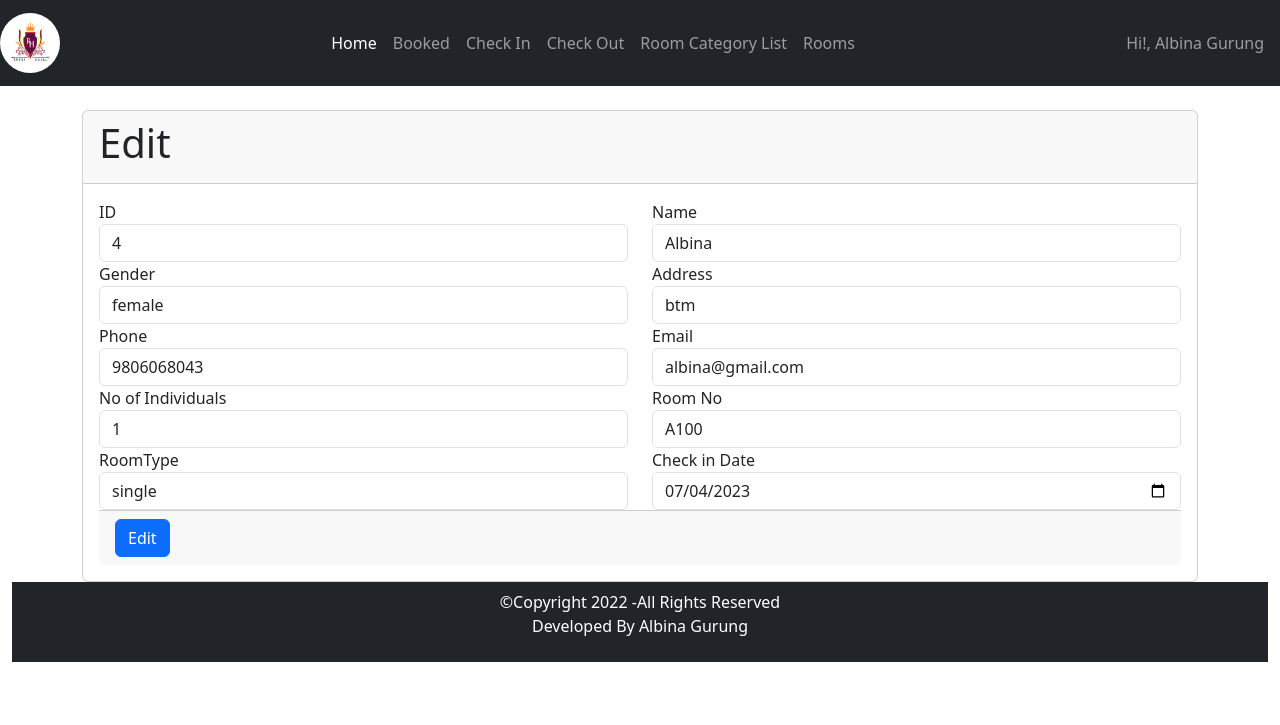
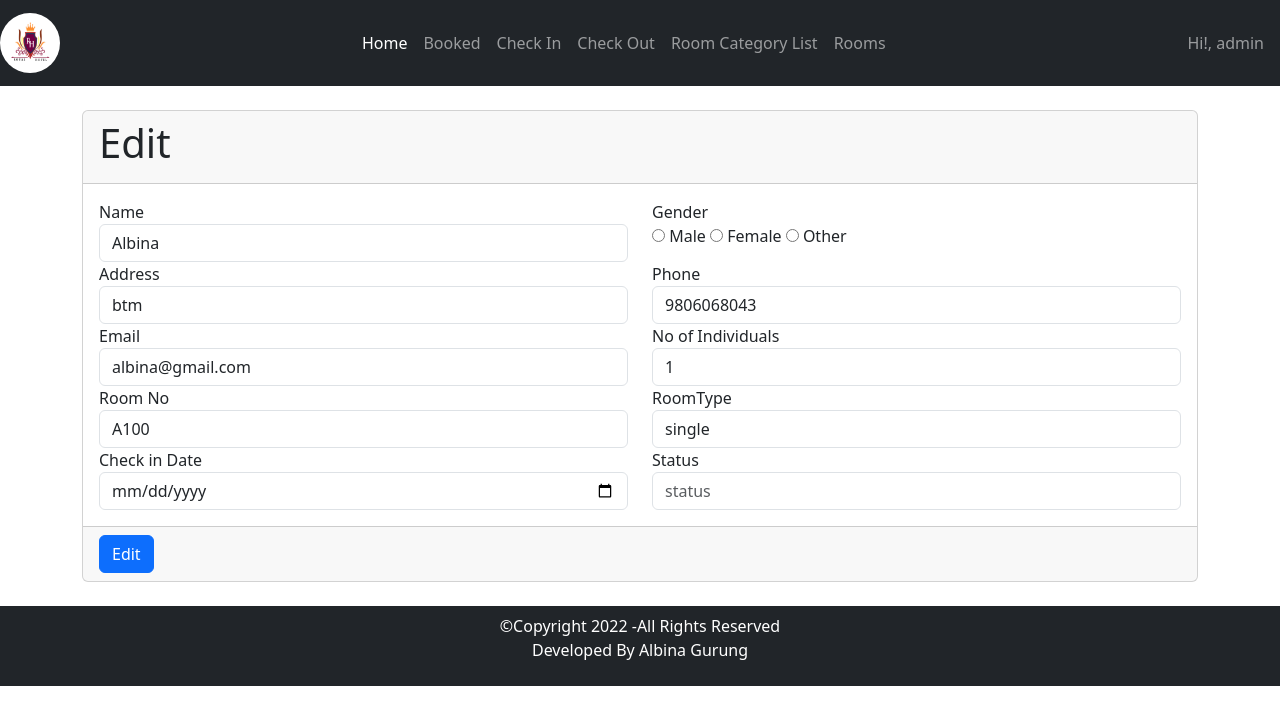
Before and after one commit to AlbinaGurung/HMS, a PHP site: page /Administrator/AdminDashboard/CheckinEdit.php?id=4 in a window 1280 px wide. Shown: the top 725 px of the page. Run offline with PHP 8.4, Linux system fonts and the light colour scheme; a user stored in the database is signed in; data comes from the database, SQL or seed files in the repository; data that the repository does not hold is empty.

Commit message:
check in, check out and edit features successfully done

```diff
--- a/Administrator/AdminDashboard/Checkedin.php
+++ b/Administrator/AdminDashboard/Checkedin.php
@@ -63,7 +63,7 @@ require_once("../include/Navigation.php");
                     <td><?php echo $row['Check_In_Date']?></td>
                     <td><button type="button" class="btn btn-danger" name="delete_btn" >Delete</button>
                     <a href="CheckinEdit.php?id=<?= $row['ID'] ?>" class="btn btn-primary" name="Edit_btn">Edit</a></td>
-                    <td><?php echo $row['Status']?></td>
+
                    <?php
 
                     if($row['Status']=="checked in")
--- a/Administrator/AdminDashboard/CheckinEdit.php
+++ b/Administrator/AdminDashboard/CheckinEdit.php
@@ -16,23 +16,27 @@ $customer=getCustomerById($customerId);
 
 ?>
 <?php
-if(isset($_POST['submit']))
+if(isset($_POST['edit']))
 {
-    $id=mysqli_real_escape_string($connection,$_POST['id']);
-    $name=mysqli_real_escape_string($connection,$_POST['name']);
-    $gender=mysqli_real_escape_string($connection,$_POST['gender']);
+
+  $name=mysqli_real_escape_string($connection,$_POST['name']);
+  $gender=mysqli_real_escape_string($connection,$_POST['gender']);
     $address=mysqli_real_escape_string($connection,$_POST['address']);
     $phone=mysqli_real_escape_string($connection,$_POST['phone']);
     $email=mysqli_real_escape_string($connection,$_POST['email']);
     $noofindividuals=mysqli_real_escape_string($connection,$_POST['noofindividuals']);
     $roomtype=mysqli_real_escape_string($connection,$_POST['roomtype']);
     $roomno=mysqli_real_escape_string($connection,$_POST['roomno']);
-    $date=mysqli_real_escape_string($connection,$_POST['date']);
+    $check_in_date=mysqli_real_escape_string($connection,$_POST['check_in_date']);
+    $status=mysqli_real_escape_string($connection,$_POST['status']);
 
-    $sql="UPDATE `checked_in` SET `Name` = $name, `Gender` = $gender, `Address` = $address, `Email` = $email,
-`Phone` = $phone, `No_Of_Individuals` = $noofindividuals, `RoomNo` = $roomno, `RoomType` = $roomtype, `Date` = $date
- WHERE `checked_in`.`ID` = $id;";
- mysqli_query($connection,$sql);
+
+    $sql="UPDATE `checked_in` SET `Name` = '$name', `Gender` = '$gender', `Address` = '$address', `Phone` = '$phone', `No_Of_Individuals` = '$noofindividuals',
+
+`RoomNo` = '$roomno', `RoomType` = '$roomtype', `Check_In_Date` = '$check_in_date', `Status` = '$status' WHERE `checked_in`.`ID` = $customerId";
+
+
+ mysqli_query($connection,$sql) or mysqli_errno($connection);
 }
 
 ?>
@@ -46,19 +50,18 @@ if(isset($_POST['submit']))
                </div>
                  <div class="card-body">
                    <div class="row">
-                      <div class="col-md-6">
-                        <label for="id">ID</label>
-                        <input type="number" placeholder="ID" name="id" class="form-control" value="<?=$customer['ID']?>">
-                      </div>
+
                       <div class="col-md-6">
                         <label for="name">Name</label>
                         <input type="text" placeholder="Name" name="name"  class="form-control" value="<?=$customer['Name']?>">
                       </div>
                       <div class="col-md-6">
                         <label for="gender">Gender</label><br>
-                        <input type="text" name="gender" class="form-control" value="<?=$customer['Gender']?>">
+                        <input type="radio" name="gender" id="gender" value="Male"> Male
+                        <input type="radio" name="gender" id="gender" value="Female"> Female
+                        <input type="radio" name="gender" id="gender" value="Other"> Other
 
-                      </div>
+                       </div>
                       <div class="col-md-6">
                         <label for="address">Address</label>
                         <input type="text" placeholder="Address" name="address" class="form-control" value="<?=$customer['Address']?>">
@@ -66,7 +69,7 @@ if(isset($_POST['submit']))
 
                       <div class="col-md-6">
                         <label for="Phone">Phone</label>
-                        <input  class="form-control" type="phone" placeholder="Phone" name="Phone" value="<?=$customer['Phone']?>">
+                        <input  class="form-control" type="phone" placeholder="Phone" name="phone" value="<?=$customer['Phone']?>">
                       </div>
 
 
@@ -92,15 +95,21 @@ if(isset($_POST['submit']))
                         </div>
                         <div class="col-md-6">
                         <label for="date">Check in Date</label>
-                        <input type="date" placeholder="Date" name="date"  class="form-control" value="<?=$customer['Date']?>">
+                        <input type="date" placeholder="Date" name="check_in_date"  class="form-control" value="<?=$customer['Check_In_Date']?>">
 
+                        </div>
+                        <div class="col-md-6">
+                        <label for="status">Status</label>
+                        <input type="status" placeholder="status" name="status"  class="form-control" value="<?=$customer['Status']?>">
+
+                        </div>
 
 
                    </div>
                 </div>
 
             <div class="card-footer">
-             <button type="submit" class="btn btn-primary" >Edit</button>
+             <button name="edit" class="btn btn-primary" >Edit</button>
             </div>
           </div>
         </div>
--- a/Administrator/AdminDashboard/NewCheckin.php
+++ b/Administrator/AdminDashboard/NewCheckin.php
@@ -78,8 +78,9 @@ require_once("../include/Navigation.php");
 require_once("../../connect.php");
 if(isset($_POST['check_in']))
 {
+
   $name=mysqli_real_escape_string($connection,$_POST['name']);
-  $gender=mysqli_real_escape_string($connection,$_POST['gender']);
+  $gender=mysqli_real_escape_string($connection,$_POST['gender']??null);
   $address=mysqli_real_escape_string($connection,$_POST['address']);
   $phone=mysqli_real_escape_string($connection,$_POST['phone']);
   $email=mysqli_real_escape_string($connection,$_POST['email']);
@@ -90,10 +91,11 @@ if(isset($_POST['check_in']))
  $status="checked in";
 
 
+
+
   mysqli_query($connection,"INSERT INTO `checked_in` ( `Name`, `Gender`, `Address`, `Email`, `Phone`, `No_Of_Individuals`, `RoomNo`, `RoomType`, `Check_In_Date`,`Status`,`Check_Out_Date`)
   VALUES ('$name', '$gender', '$address', '$email', '$phone', '$noofindividuals', '$roomno', '$roomtype', '$check_in_date','$status',NULL)") or die(mysqli_error($connection));
   // mysqli_Query($connection,$sql) or die(mysqli_error($connection));
-
 
 }
 ?>
```
Also changed, not shown: Administrator/AdminDashboard/NewCheckout.php (+12 -12 lines), Administrator/AdminDashboard/Rooms.php (+3 -3 lines).
